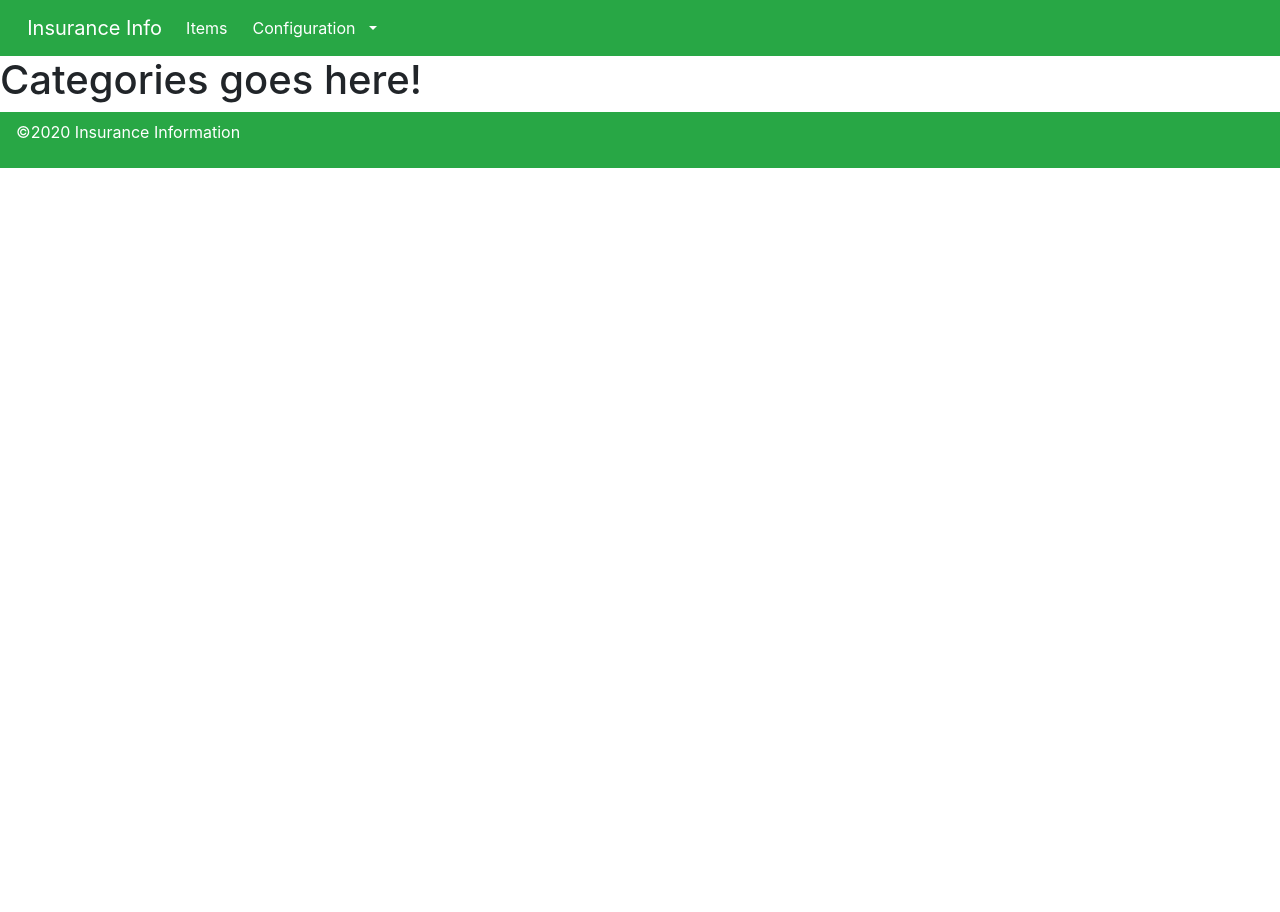
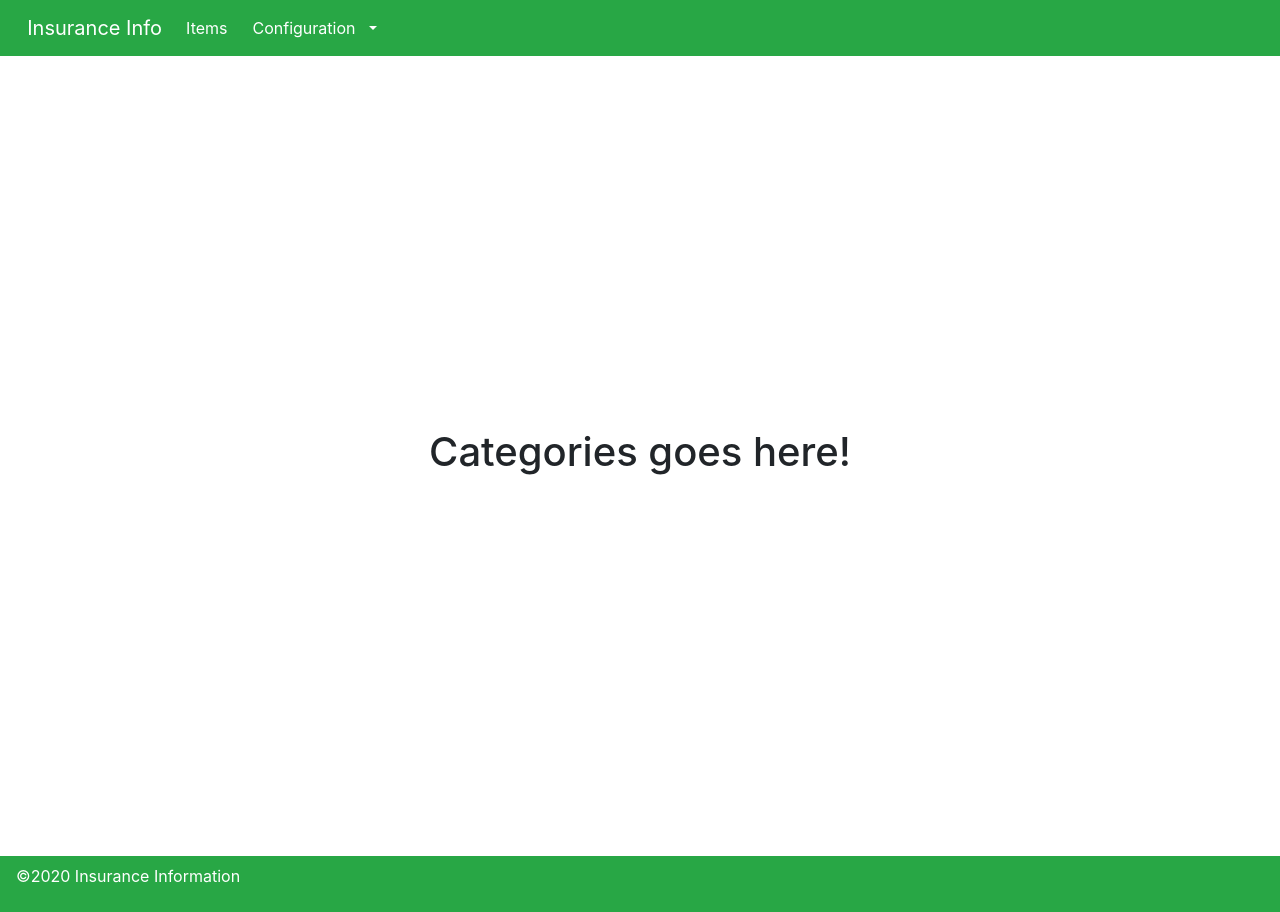
Before and after one commit to B2Hacker/InsuranceInv, a Next.js app: page /categories in a window 1280 px wide. Before the commit the page ends 800 px from the top, so only its background shows below. Built offline with nearby package versions, Linux system fonts and the light colour scheme.

Commit message:
17th: Fixed my footer on all my pages

```diff
--- a/components/Footer.js
+++ b/components/Footer.js
@@ -1,6 +1,6 @@
 export default function Footer() {
     return (
-        <nav className="navbar navbar-expand-sm sticky-bottom navbar-light bg-success">
+        <nav className="navbar navbar-light bg-success sticky-bottom">
                     <p className="text-white">
                         &copy;{new Date().getFullYear()} Insurance Information
                     </p>
--- a/src/pages/categories.js
+++ b/src/pages/categories.js
@@ -1,5 +1,10 @@
+import styles from "../../styles/Home.module.css"
+
 export default function categoriesPage() {
     return (
+        <div className={styles.container}>
         <h1>Categories goes here!</h1>
+        </div>
+
     );
 };
--- a/src/pages/companies.js
+++ b/src/pages/companies.js
@@ -1,5 +1,9 @@
+import styles from "../../styles/Home.module.css"
+
 export default function companiesPage() {
     return (
+        <div className={styles.container}>
         <h1>Companies goes here!</h1>
+        </div>
     );
 };
--- a/src/pages/conditions.js
+++ b/src/pages/conditions.js
@@ -1,5 +1,9 @@
+import styles from "../../styles/Home.module.css"
+
 export default function conditionsPage() {
     return (
+        <div className={styles.container}>
         <h1>Conditions goes here!</h1>
+        </div>
     );
 };
--- a/src/pages/contacts.js
+++ b/src/pages/contacts.js
@@ -1,5 +1,9 @@
+import styles from "../../styles/Home.module.css"
+
 export default function contactsPage() {
     return (
+        <div className={styles.container}>
         <h1>Contacts goes here!</h1>
+        </div>
     );
 };
--- a/src/pages/contracts.js
+++ b/src/pages/contracts.js
@@ -1,5 +1,9 @@
+import styles from "../../styles/Home.module.css"
+
 export default function contractsPage() {
     return (
+        <div className={styles.container}>
         <h1>Contracts goes here!</h1>
+        </div>
     );
 };
--- a/src/pages/items.js
+++ b/src/pages/items.js
@@ -1,5 +1,9 @@
+import styles from "../../styles/Home.module.css"
+
 export default function itemsPage() {
     return (
-        <h1>Items goes here!</h1>
+        <div className={styles.container}>
+            <h1>Items goes here!</h1>
+        </div>
     );
 };
--- a/src/pages/locations.js
+++ b/src/pages/locations.js
@@ -1,5 +1,9 @@
+import styles from "../../styles/Home.module.css"
+
 export default function locationsPage() {
     return (
+        <div className={styles.container}>
         <h1>Locations goes here!</h1>
+        </div>
     );
 };
--- a/src/pages/rooms.js
+++ b/src/pages/rooms.js
@@ -1,5 +1,9 @@
+import styles from "../../styles/Home.module.css"
+
 export default function roomsPage() {
     return (
+        <div className={styles.container}>
         <h1>Rooms goes here!</h1>
+        </div>
     );
 };
```
